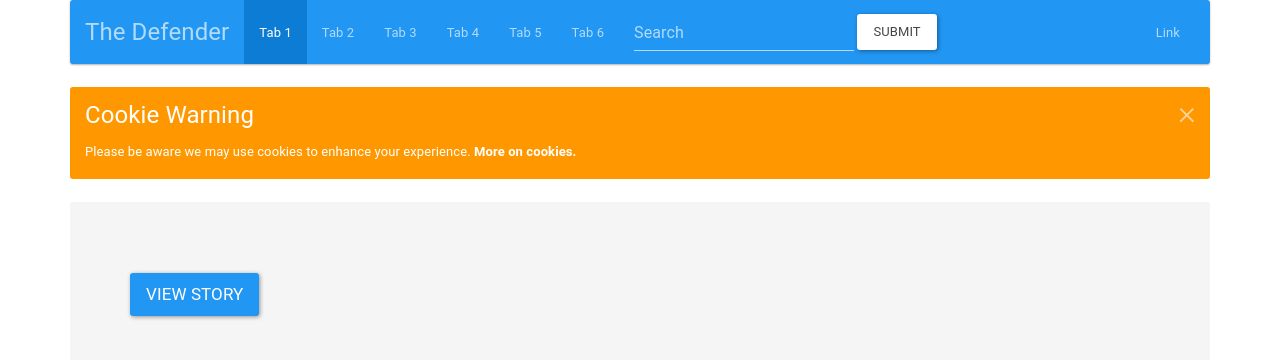
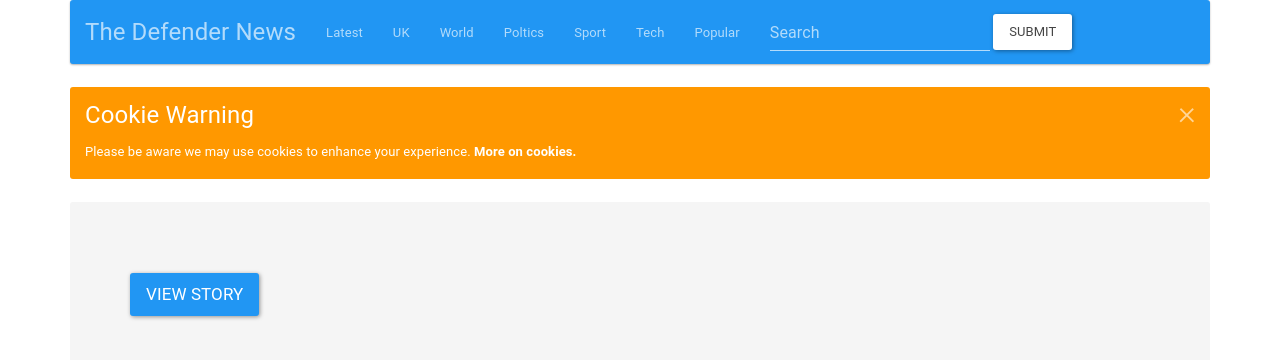
Before and after one commit to conchuir/COM554_Assignment_2, a plain HTML site: page index.html in a window 1280 px wide. Drawn offline with nearby package versions, Linux system fonts and the light colour scheme; no server answers.

Commit message:
Build tabs and contents - started search functionality

```diff
--- a/index.html
+++ b/index.html
@@ -4,7 +4,7 @@
 		<meta charset="utf-8">
 		<meta http-equiv="X-UA-Compatible" content="IE=edge">
 		<meta name="viewport" content="width=device-width, initial-scale=1">
-		<title>Bootstrap 101 Template</title>
+		<title>The Defender News</title>
 
 		<!-- Bootstrap -->
 		<link href="css/bootstrap.min.css" rel="stylesheet">
@@ -21,13 +21,22 @@
 		<![endif]-->
 
 		<script>
-//			var url = "https://content.guardianapis.com/search?api-key=8b7ca0fc-3914-4473-9c07-e9b56781ce88&show-fields=thumbnail";
+            // Define News Section Data
+            // Load point is the URL after domain and before api key
+            var content_array = [
+                ['Name',    'id',   'api_load_point',   'extra_fields'],
+                ['Latest',  '1',    'search',           '?order-by=newest'],
+                ['UK',      '2',    'uk-news',          ''],
+                ['World',   '3',    'world',            ''],
+                ['Poltics', '4',    'politics',         ''],
+                ['Sport',   '5',    'sport',            ''],
+                ['Tech',    '6',    'technology',       ''],
+                ['Popular', '7',    'search',           '?show-editors-picks=true']
+            ];
+
             $( document ).ready(function() {
-                loadNews("https://content.guardianapis.com/search?api-key=8b7ca0fc-3914-4473-9c07-e9b56781ce88&show-fields=thumbnail", 1);
+                buildContent(content_array);
             });
-            $( function() {
-                $( "#tabs" ).tabs();
-            } );
 		</script>
 	</head>
 	<body>
@@ -42,17 +51,20 @@
                                 <span class="icon-bar"></span>
                                 <span class="icon-bar"></span>
                             </button>
-                            <a class="navbar-brand" href="#">The Defender</a>
+                            <a class="navbar-brand" href="#">The Defender News</a>
                         </div>
 
                         <div class="collapse navbar-collapse" id="bs-example-navbar-collapse-2">
-                           <ul class="nav navbar-nav">
+                            <ul id="nav_ul" class="nav navbar-nav">
+<!--                                <li class="hidden"><a href="#tabs_99">Search</a></li>-->
+<!--
                                 <li class="active"><a href="#tabs_1">Tab 1 <span class="sr-only">(current)</span></a></li>
                                 <li><a href="#tabs_2">Tab 2</a></li>
                                 <li><a href="#tabs_3">Tab 3</a></li>
                                 <li><a href="#tabs_4">Tab 4</a></li>
                                 <li><a href="#tabs_5">Tab 5</a></li>
                                 <li><a href="#tabs_6">Tab 6</a></li>
+-->
                             </ul>
                             <form class="navbar-form navbar-left" role="search">
                                 <div class="form-group">
@@ -60,9 +72,6 @@
                                 </div>
                                 <button type="submit" class="btn btn-default">Submit</button>
                             </form>
-                            <ul class="nav navbar-nav navbar-right">
-                                <li><a href="#">Link</a></li>
-                            </ul>
                         </div>
                     </div>
                 </nav>
@@ -71,31 +80,6 @@
                     <h4>Cookie Warning</h4>
                     <p>Please be aware we may use cookies to enhance your experience. <a href="http://www.bbc.co.uk/webwise/guides/about-cookies">More on cookies.</a></p>
                 </div>
-
-                <div id="tabs_1">
-                    <div class="jumbotron" id="jumbotron_1">
-                        <h1 id="j_title_1"></h1>
-                        <p><a href="" id="j_button_1" class="btn btn-primary btn-lg">View Story</a></p>
-                    </div>
-
-                    <div id='holder_1'></div>
-                </div>
-                <div id="tabs_3">
-                    <div class="jumbotron" id="jumbotron_1">
-                        <h1 id="j_title_1"></h1>
-                        <p><a href="" id="j_button_1" class="btn btn-primary btn-lg">View Story</a></p>
-                    </div>
-
-                    <div id='holder_1'></div>
-                </div>
-                <div id="tabs_2">
-                    <div class="jumbotron" id="jumbotron_1">
-                        <h1 id="j_title_1"></h1>
-                        <p><a href="" id="j_button_1" class="btn btn-primary btn-lg">View Story</a></p>
-                    </div>
-
-                    <div id='holder_1'></div>
-                </div>
             </div>
         </div>
 
--- a/js/site.js
+++ b/js/site.js
@@ -15,6 +15,8 @@ $( document ).ready(function() {
 function loadNews(url, tab_number) {
     $.getJSON(url, function(data) {
         $items = data['response']['results'];
+        console.log(tab_number);
+        console.log(url);
         console.log($items);
 
         //Add first news item to Jumbrotron box
@@ -28,7 +30,7 @@ function loadNews(url, tab_number) {
         for (i=1; i<$items.length; i++) {
             if (i%3 == 1) {
                 j++;
-                $('#holder_'+tab_number).append('<div class="row_contain" id="row_contain_'+ j +'"></div>');
+                $('#holder_'+tab_number).append('<div class="row_contain" id="row_contain_'+ tab_number +'_'+ j +'"></div>');
             }
 
             var news_item = "\
@@ -46,7 +48,63 @@ function loadNews(url, tab_number) {
                         <div>\
                     </div>\
                 </div>";
-            $("#row_contain_"+j).append(news_item);
+            $("#row_contain_"+ tab_number +"_"+j).append(news_item);
         }
     });
 }
+
+
+// Build tabs and contents
+function buildContent(array)    {
+    // Assuming multi-dimensional array of format: name, id, load point
+    var domain = "https://content.guardianapis.com/";
+    var api_key = "api-key=8b7ca0fc-3914-4473-9c07-e9b56781ce88";
+    var req_fields = "&show-fields=thumbnail";
+
+    // Adds list items to nav bar
+    function addNavItem(name, id)    {
+        var nav_item = "<li><a href=\"#tabs_"+ id +"\">"+ name +"</a></li>";
+        $("#nav_ul").append(nav_item);
+    }
+
+    function addTab(id)   {
+        var tab = "\
+                    <div id=\"tabs_"+ id +"\">\
+                        <div class=\"jumbotron\" id=\"jumbotron_"+ id +"\">\
+                            <h1 id=\"j_title_"+ id +"\"></h1>\
+                            <p><a href=\"\" id=\"j_button_"+ id +"\" class=\"btn btn-primary btn-lg\">View Story</a></p>\
+                        </div>\
+                        <div id='holder_"+ id +"'></div>\
+                    </div>";
+        $("#tabs").append(tab);
+    }
+
+    // Ignore index 0 (headers) in outer array
+    for (i=1; i<array.length; i++)  {
+        var name = array[i][0];
+        var id = array[i][1];
+        var lp = array[i][2]; //lp = load point
+        var ef = array[i][3]; //ef = extra fields
+
+        if (ef != "")   {
+            ef = ef + "&";
+        }
+        else {
+            ef = "?";
+        }
+
+        var url = "" + domain + lp + ef + api_key + req_fields;
+
+        addNavItem(name, id);
+        addTab(id);
+        loadNews(url, id);
+    }
+
+    // Adds a hidden ptab for search reults
+    addTab("99");
+    $("#nav_ul").append("<li class=\"hidden\"><a href=\"#tabs_99\">Search</a></li>");
+
+    $( function() {
+        $( "#tabs" ).tabs();
+    } );
+}
```
